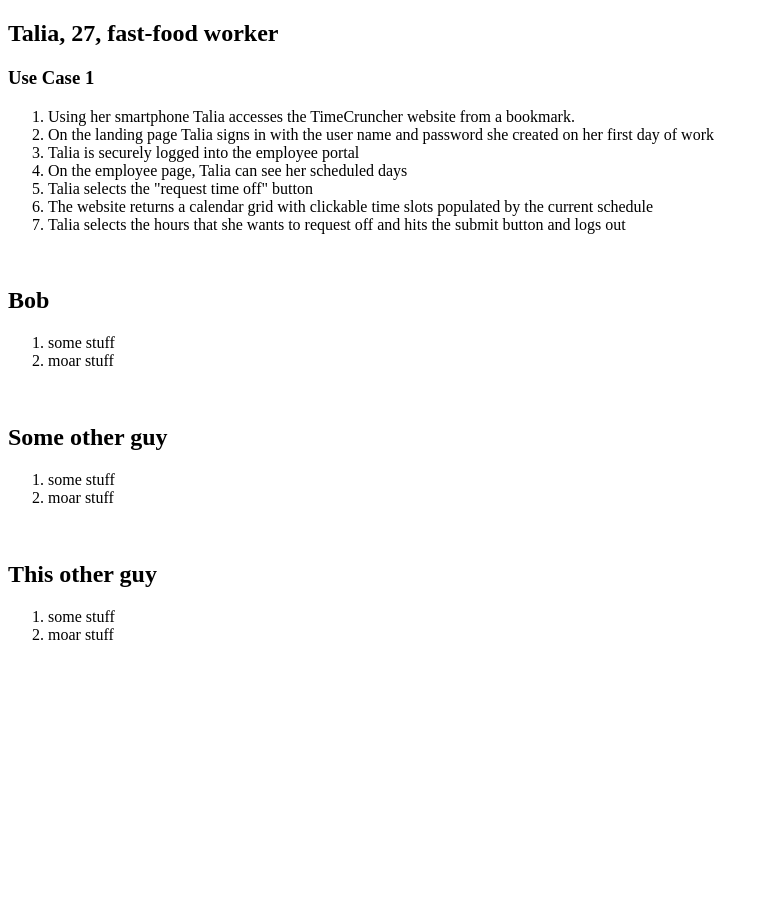
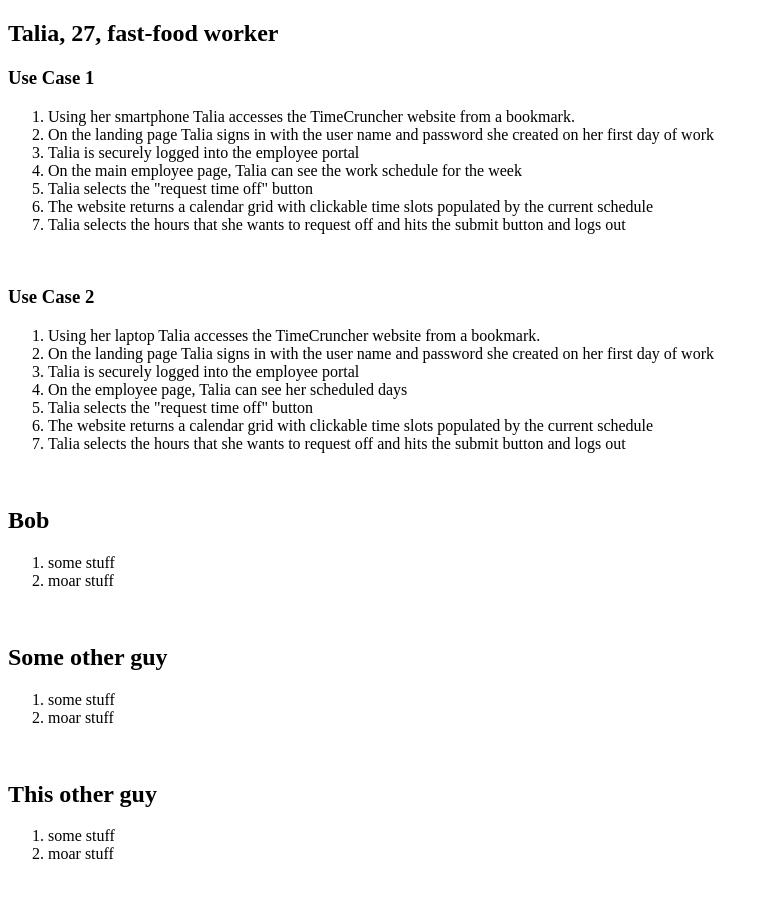
Before and after one commit to CreativeCorrie/time-crunchers, a PHP site: page /use-cases.php in a window 1280 px wide. Shown: the whole page, without its empty margins (0-769 px from the left). Before the commit the page ends 640 px from the top, so only its background shows below. Run offline with PHP 8.4, Linux system fonts and the light colour scheme.

Commit message:
adding use case for Talia and creating framework for other personas to be plugged into

```diff
--- a/public_html/epic/data-design/use-cases.php
+++ b/public_html/epic/data-design/use-cases.php
@@ -9,6 +9,17 @@
 		<h3>Use Case 1</h3>
 		<ol>
 			<li>Using her smartphone Talia accesses the TimeCruncher website from a bookmark.
+			<li>On the landing page Talia signs in with the user name and password she created on her first day of work</li>
+			<li>Talia is securely logged into the employee portal</li>
+			<li>On the main employee page, Talia can see the work schedule for the week</li>
+			<li>Talia selects the "request time off" button</li>
+			<li>The website returns a calendar grid with clickable time slots populated by the current schedule</li>
+			<li>Talia selects the hours that she wants to request off and hits the submit button and logs out</li>
+		</ol><br>
+
+		<h3>Use Case 2</h3>
+		<ol>
+			<li>Using her laptop Talia accesses the TimeCruncher website from a bookmark.
 			<li>On the landing page Talia signs in with the user name and password she created on her first day of work</li>
 			<li>Talia is securely logged into the employee portal</li>
 			<li>On the employee page, Talia can see her scheduled days</li>
```
